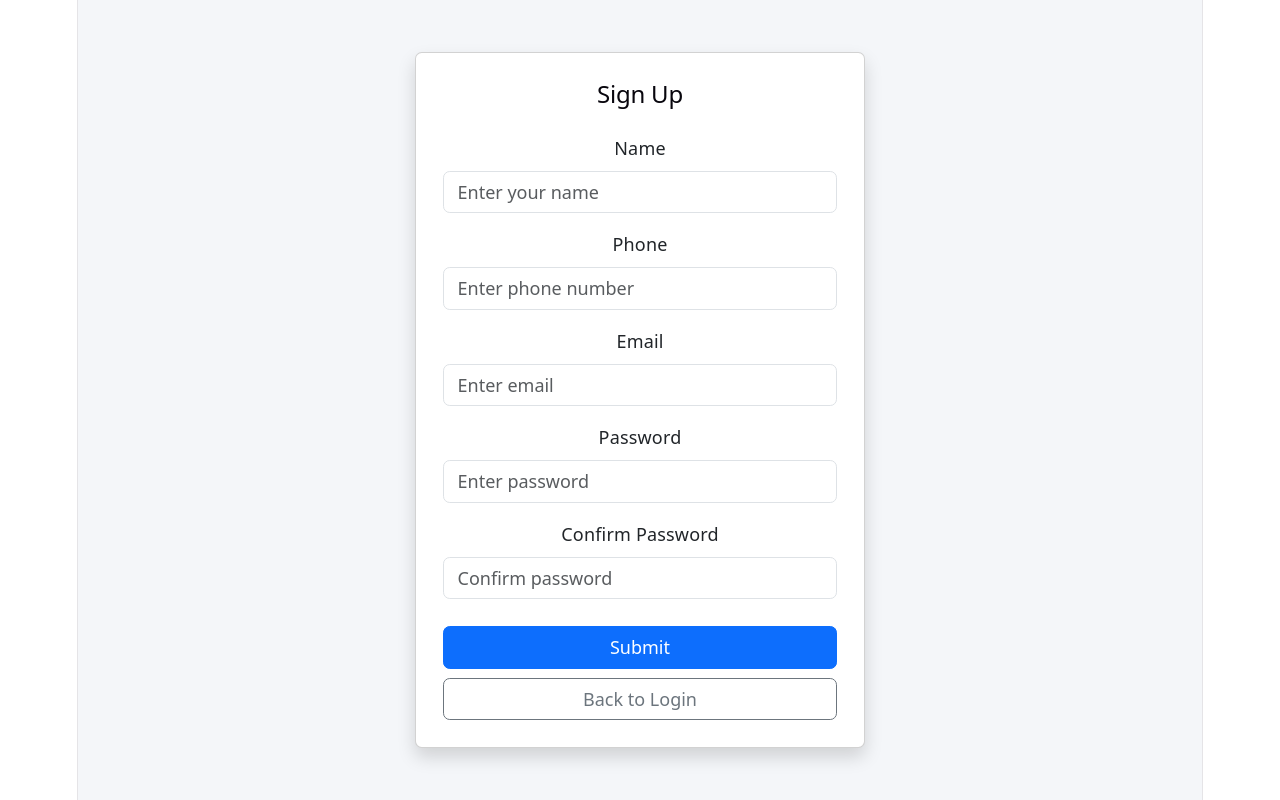
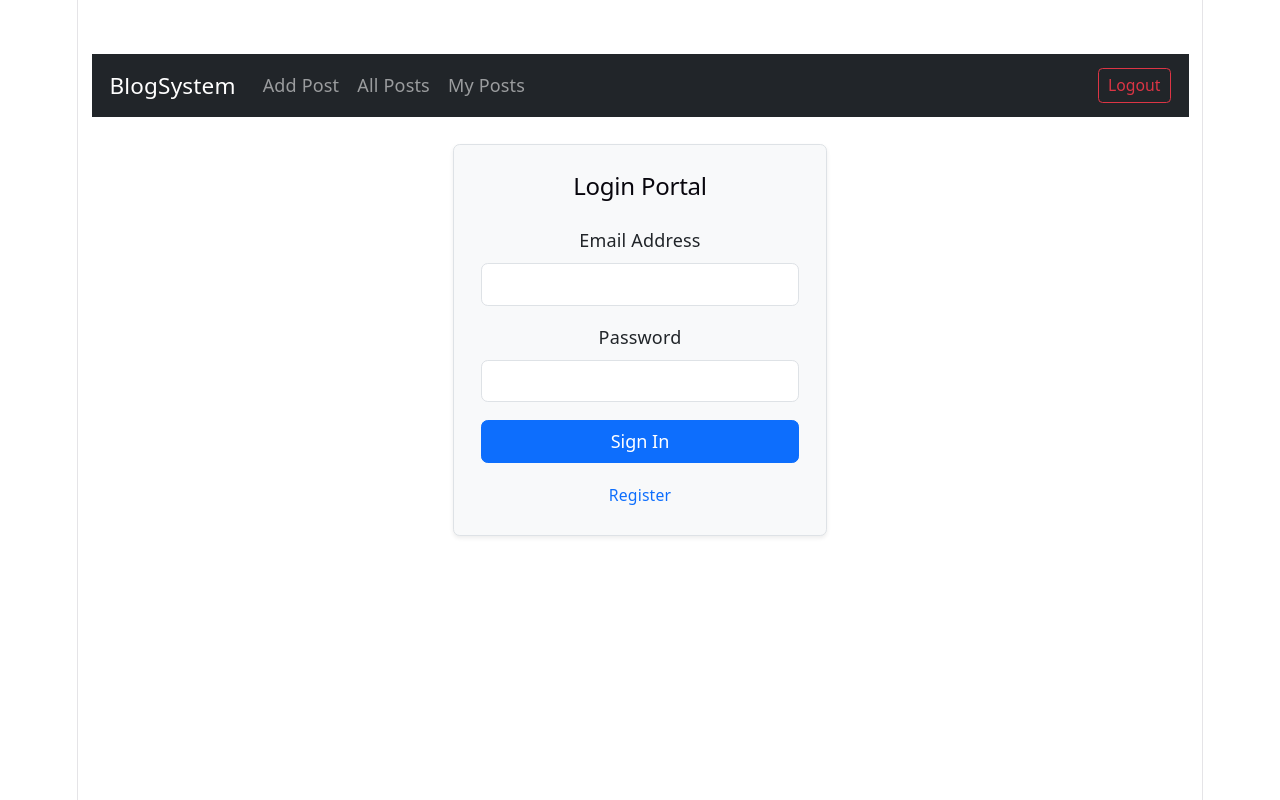
Before and after one commit to aryapradeep1/Blog-frontend, a React (Vite) app: page / in a window 1280 px wide. Shown: the top 800 px of the page. Built offline with nearby package versions, Linux system fonts and the light colour scheme; no server answers.

Commit message:
complete nav-bar

```diff
--- a/src/App.jsx
+++ b/src/App.jsx
@@ -1,26 +1,24 @@
-import { useState } from 'react'
-import reactLogo from './assets/react.svg'
-import viteLogo from './assets/vite.svg'
-import heroImg from './assets/hero.png'
-import './App.css'
-import SignUp from './components/SignUp'
-import SignIn from './components/SignIn'
-import CreatePost from './components/CreatePost'
-import ViewAll from './components/ViewAll'
-import ViewMyPost from './components/ViewMyPost'
+App.jsx
+import React from 'react';
+import { BrowserRouter, Routes, Route } from 'react-router-dom';
+import SignIn from './components/SignIn';
+import SignUp from './components/SignUp';
+import CreatePost from './components/CreatePost';
+import ViewAll from './components/ViewAll';
+import ViewMyPost from './components/ViewMyPost';
 
 function App() {
-  const [count, setCount] = useState(0)
-
   return (
-    <>
-      <SignUp/>
-      <SignIn/>
-      <CreatePost/>
-      <ViewAll/>
-      <ViewMyPost/>
-    </>
-  )
+    <BrowserRouter>
+      <Routes>
+        <Route path="/" element={<SignIn />} />
+        <Route path="/signup" element={<SignUp />} />
+        <Route path="/create" element={<CreatePost />} />
+        <Route path="/view-all" element={<ViewAll />} />
+        <Route path="/view-my" element={<ViewMyPost />} />
+      </Routes>
+    </BrowserRouter>
+  );
 }
 
-export default App
+export default App;
--- a/src/components/CreatePost.jsx
+++ b/src/components/CreatePost.jsx
@@ -1,5 +1,6 @@
 import React, { useState } from "react";
 import axios from "axios";
+import Navbar from "./NavBar";
 
 const CreatePost = () => {
   const [message, setMessage] = useState("");
@@ -43,6 +44,7 @@ const CreatePost = () => {
 
   return (
     <div className="container mt-5">
+        <Navbar/>
       <div className="card shadow p-4">
         <h2 className="text-center mb-4">Create Post</h2>
 
--- /dev/null
+++ b/src/components/NavBar.jsx
@@ -0,0 +1,26 @@
+
+import React from 'react';
+import { Link, useNavigate } from 'react-router-dom';
+
+function Navbar() {
+  const navigate = useNavigate();
+
+  const handleLogout = () => {
+    sessionStorage.clear();
+    navigate('/');
+  };
+
+  return (
+    <nav className="navbar navbar-expand navbar-dark bg-dark px-3 mb-4">
+      <Link className="navbar-brand" to="/view-all">BlogSystem</Link>
+      <div className="navbar-nav me-auto">
+        <Link className="nav-item nav-link" to="/create">Add Post</Link>
+        <Link className="nav-item nav-link" to="/view-all">All Posts</Link>
+        <Link className="nav-item nav-link" to="/view-my">My Posts</Link>
+      </div>
+      <button className="btn btn-outline-danger btn-sm" onClick={handleLogout}>Logout</button>
+    </nav>
+  );
+}
+
+export default Navbar;
--- a/src/components/SignIn.jsx
+++ b/src/components/SignIn.jsx
@@ -1,87 +1,54 @@
-import React, { useState } from "react";
-import axios from "axios";
 
-const SignIn = () => {
-  const [input, changeInput] = useState({
-    email: "",
-    password: "",
-  });
+import React, { useState } from 'react';
+import axios from 'axios';
+import { useNavigate, Link } from 'react-router-dom';
+import Navbar from './NavBar';
 
-  const inputHandler = (event) => {
-    changeInput({
-      ...input,
-      [event.target.name]: event.target.value,
-    });
+function SignIn() {
+  const navigate = useNavigate();
+  const [input, setInput] = useState({ email: '', password: '' });
+
+  const inputHandler = (e) => {
+    setInput({ ...input, [e.target.name]: e.target.value });
   };
 
-  const readValue = () => {
-    axios
-      .post("http://localhost:3030/signIn", input)
-      .then((response) => {
-        console.log(response.data);
-
+  const readValues = async () => {
+    try {
+      const response = await axios.post('http://localhost:3030/api/signin', input);
       if (response.data.status === "success") {
-          // Store userId and token in sessionStorage
+        sessionStorage.setItem("token", response.data.token);
         sessionStorage.setItem("userId", response.data.userId);
-          sessionStorage.setItem("token", response.data.token);
-
-          alert("Login Successful");
-
-          // Clear the form
-          changeInput({
-            email: "",
-            password: "",
-          });
+        navigate('/create');
       } else {
-          alert(response.data.status);
+        alert("Authentication failure: " + response.data.status);
       }
-      })
-      .catch((error) => {
-        console.log(error);
-        alert("Something went wrong");
-      });
+    } catch (err) {
+      console.error(err);
+    }
   };
 
   return (
-    <div
-      className="container-fluid d-flex justify-content-center align-items-center"
-      style={{ minHeight: "100vh", backgroundColor: "#f4f6f9" }}
-    >
-      <div className="card shadow p-4" style={{ width: "400px" }}>
-        <h2 className="text-center mb-4">Sign In</h2>
-
+    <div className="container mt-5">
+        <Navbar/>
+      <div className="row justify-content-center">
+        <div className="col-md-4 border rounded p-4 bg-light shadow-sm">
+          <h2 className="mb-4 text-center">Login Portal</h2>
           <div className="mb-3">
-          <label className="form-label">Email</label>
-          <input
-            type="email"
-            className="form-control"
-            name="email"
-            value={input.email}
-            onChange={inputHandler}
-            placeholder="Enter your email"
-          />
+            <label className="form-label">Email Address</label>
+            <input className="form-control" name="email" onChange={inputHandler} />
           </div>
-
-        <div className="mb-4">
+          <div className="mb-3">
             <label className="form-label">Password</label>
-          <input
-            type="password"
-            className="form-control"
-            name="password"
-            value={input.password}
-            onChange={inputHandler}
-            placeholder="Enter your password"
-          />
+            <input className="form-control" type="password" name="password" onChange={inputHandler} />
           </div>
-
-        <div className="d-grid">
-          <button className="btn btn-primary" onClick={readValue}>
-            Login
-          </button>
+          <button className="btn btn-primary w-100 mb-3" onClick={readValues}>Sign In</button>
+          <div className="text-center">
+            <Link className="small text-decoration-none" to="/signup">Register</Link>
+          </div>
         </div>
       </div>
     </div>
   );
-};
+}
 
 export default SignIn;
--- a/src/components/SignUp.jsx
+++ b/src/components/SignUp.jsx
@@ -1,144 +1,67 @@
-import React, { useState } from "react";
-import axios from "axios";
 
-const SignUp = () => {
-  const [input, changeInput] = useState({
-    name: "",
-    phone: "",
-    email: "",
-    password: "",
-    confirmPassword: "",
-  });
+import React, { useState } from 'react';
+import axios from 'axios';
+import { useNavigate } from 'react-router-dom';
+import Navbar from './NavBar';
 
-  const inputHandler = (event) => {
-    changeInput({
-      ...input,
-      [event.target.name]: event.target.value,
-    });
+function SignUp() {
+  const navigate = useNavigate();
+  const [input, setInput] = useState({ name: '', phone: '', email: '', password: '', confirmPassword: '' });
+
+  const inputHandler = (e) => {
+    setInput({ ...input, [e.target.name]: e.target.value });
   };
 
-  const readValue = () => {
-    // Check password match
+  const readValues = async () => {
     if (input.password !== input.confirmPassword) {
-      alert("Passwords do not match");
+      alert("Error: Passwords structural discrepancy detected.");
       return;
     }
-
-    // Data to send to backend
-    const data = {
-      name: input.name,
-      phone: input.phone,
-      email: input.email,
-      password: input.password,
-    };
-
-    axios
-      .post("http://localhost:3030/signUp", data)
-      .then((response) => {
-        console.log(response.data);
-
+    const payload = { name: input.name, phone: input.phone, email: input.email, password: input.password };
+    try {
+      const response = await axios.post('http://localhost:3030/api/signUp', payload);
       if (response.data.status === "success") {
-          alert("Registered Successfully");
-
-          // Clear form
-          changeInput({
-            name: "",
-            phone: "",
-            email: "",
-            password: "",
-            confirmPassword: "",
-          });
+        alert("Success: Account successfully allocated.");
+        navigate('/');
       } else {
-          // Example: "email already exist"
-          alert(response.data.status);
+        alert("Failure state: " + response.data.status);
       }
-      })
-      .catch((error) => {
-        console.log(error);
-        alert("Something went wrong");
-      });
+    } catch (err) {
+      console.error(err);
+    }
   };
 
   return (
-    <div
-      className="container-fluid d-flex justify-content-center align-items-center"
-      style={{ minHeight: "100vh", backgroundColor: "#f4f6f9" }}
-    >
-      <div className="card shadow p-4" style={{ width: "450px" }}>
-        <h2 className="text-center mb-4">Sign Up</h2>
-
+    <div className="container mt-5">
+        <Navbar/>
+      <div className="row justify-content-center">
+        <div className="col-md-6 border rounded p-4 bg-light shadow-sm">
+          <h2 className="mb-4 text-center">Registration</h2>
           <div className="mb-3">
             <label className="form-label">Name</label>
-          <input
-            type="text"
-            className="form-control"
-            name="name"
-            value={input.name}
-            onChange={inputHandler}
-            placeholder="Enter your name"
-          />
+            <input className="form-control" name="name" onChange={inputHandler} />
           </div>
-
           <div className="mb-3">
             <label className="form-label">Phone</label>
-          <input
-            type="text"
-            className="form-control"
-            name="phone"
-            value={input.phone}
-            onChange={inputHandler}
-            placeholder="Enter phone number"
-          />
+            <input className="form-control" name="phone" onChange={inputHandler} />
           </div>
-
           <div className="mb-3">
             <label className="form-label">Email</label>
-          <input
-            type="email"
-            className="form-control"
-            name="email"
-            value={input.email}
-            onChange={inputHandler}
-            placeholder="Enter email"
-          />
+            <input className="form-control" name="email" onChange={inputHandler} />
           </div>
-
           <div className="mb-3">
             <label className="form-label">Password</label>
-          <input
-            type="password"
-            className="form-control"
-            name="password"
-            value={input.password}
-            onChange={inputHandler}
-            placeholder="Enter password"
-          />
+            <input className="form-control" type="password" name="password" onChange={inputHandler} />
           </div>
-
           <div className="mb-4">
             <label className="form-label">Confirm Password</label>
-          <input
-            type="password"
-            className="form-control"
-            name="confirmPassword"
-            value={input.confirmPassword}
-            onChange={inputHandler}
-            placeholder="Confirm password"
-          />
+            <input className="form-control" type="password" name="confirmPassword" onChange={inputHandler} />
           </div>
-
-        <div className="d-grid gap-2">
-          <button className="btn btn-primary" onClick={readValue}>
-            Submit
-          </button>
-
-          <button className="btn btn-outline-secondary">
-            Back to Login
-          </button>
+          <button className="btn btn-success w-100" onClick={readValues}>Register Profile</button>
         </div>
       </div>
     </div>
   );
-};
+}
 
 export default SignUp;
--- a/src/components/ViewAll.jsx
+++ b/src/components/ViewAll.jsx
@@ -1,5 +1,6 @@
 import React, { useState, useEffect } from "react";
 import axios from "axios";
+import Navbar from "./NavBar";
 
 const ViewAll = () => {
   const [posts, setPosts] = useState([]);
@@ -34,6 +35,7 @@ const ViewAll = () => {
 
   return (
     <div className="container mt-5">
+        <Navbar/>
       <h2 className="text-center mb-4">View All Posts</h2>
 
       <div className="row">
--- a/src/components/ViewMyPost.jsx
+++ b/src/components/ViewMyPost.jsx
@@ -1,5 +1,6 @@
 import React, { useEffect, useState } from "react";
 import axios from "axios";
+import Navbar from "./NavBar";
 
 const ViewMyPost = () => {
   const [posts, setPosts] = useState([]);
@@ -39,6 +40,7 @@ const ViewMyPost = () => {
 
   return (
     <div className="container mt-5">
+        <Navbar/>
       <h2 className="text-center mb-4">My Posts</h2>
 
       <div className="row">
```
Lines whose indentation alone changed are shown as unchanged.
